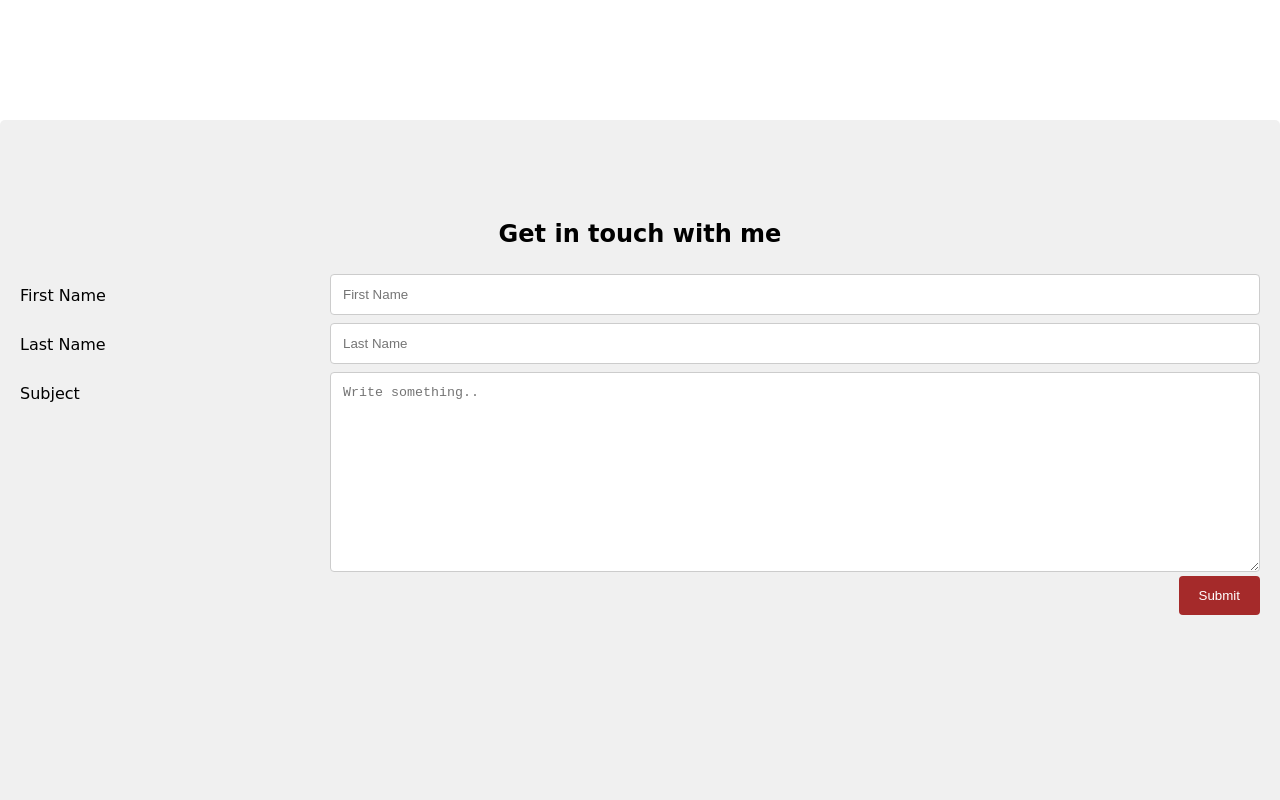
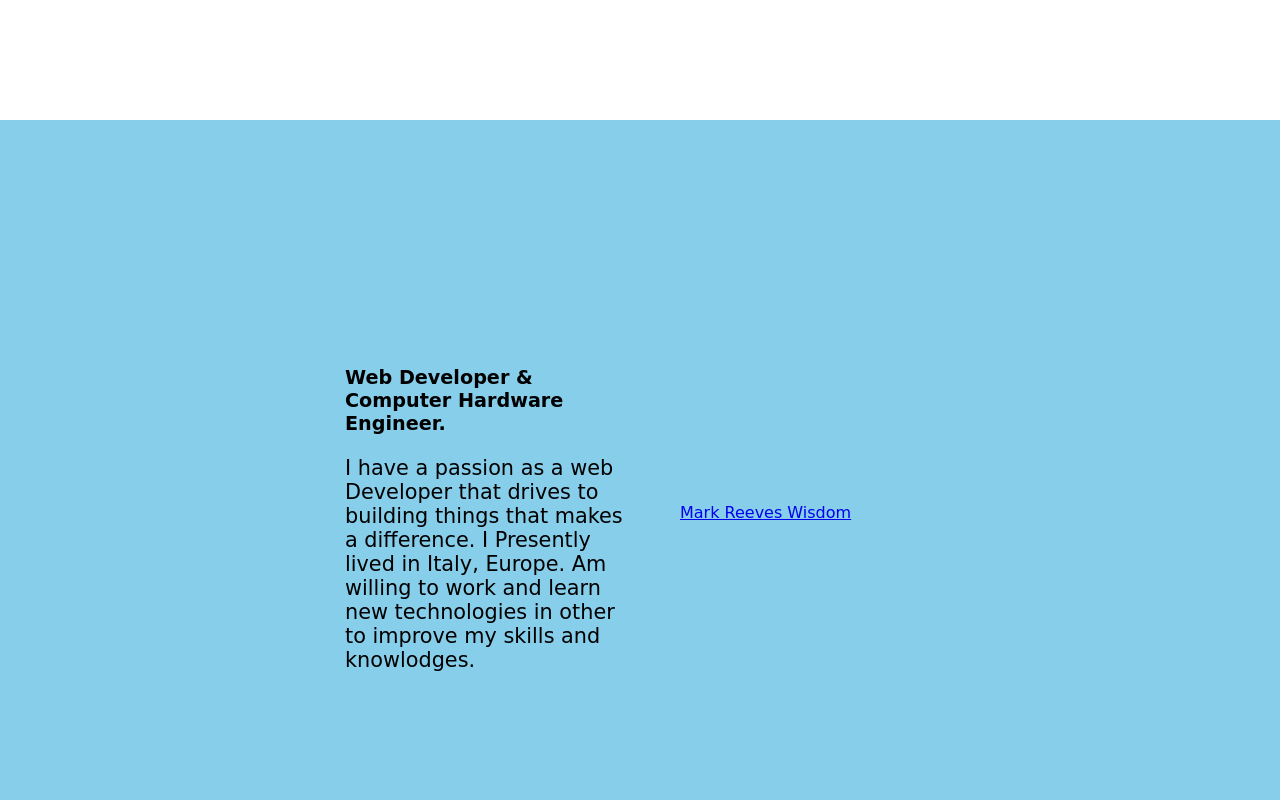
Before and after one commit to markwisdomreeves/my-portfolio, a plain HTML site: page index.html in a window 1280 px wide. Shown: the part 1480-2280 px from the top of the page. Drawn offline with nearby package versions, Linux system fonts and the light colour scheme; a web font is replaced by a local one.

Commit message:
third commit

```diff
--- a/css/index.css
+++ b/css/index.css
@@ -64,7 +64,7 @@ html, body {
 }
 #header #navbar #hire-me-link {
   font-size: 1rem;
-  padding: 10px;
+  padding: 4px;
   background: gray;
   border: 1px solid #111;
   color: #111;
@@ -173,167 +173,6 @@ html, body {
 }
 
 
-/*********  Project nav section *********/
-/* #project-nav {
-  min-height: 80px;
-  cursor: pointer;
-  color: #444;
-}
-#project-nav h1 {
-  font-size: 1.5rem;
-  text-transform: uppercase;
-  font-weight: 900;
-  float: left;
-  margin-left: 70px;
-  letter-spacing: 5px;
-}
-#project-nav ul {
-  float: right;
-  padding: 20px;
-  margin-bottom: 20px;
-}
-#project-nav ul li {
-  list-style-type: none;
-  display: inline-block;
-  font-size: 0.8rem;
-  text-transform: uppercase;
-  font-weight: 400;
-  padding: 0 10px;
-  line-height: 40px;
-  margin-right: 30px;
-}
-#project-nav ul li:hover, .active-link {
-  background: chocolate;
-} */
-
-/* contact section */
-/* #contacts {
-  display: flex;
-  flex-direction: column;
-  align-items: center;
-  min-height: 280px;
-  background: blue;
-}
-#contacts h2 {
-  margin-top: 50px;
-  margin-bottom: 0px;
-}
-#contacts p {
-  margin-bottom: 30px;
-}
-#links-container {
-  display: flex;
-  align-items: center;
-  flex-wrap: wrap;
-}
-#contacts a {
-  display: inline-block;
-  line-height: 100px;
-  width: 100px;
-  height: 100px;
-  text-align: center;
-  border: solid;
-  border-width: 1px;
-  border-radius: 50%;
-  text-decoration: none;
-  color: black;
-  background: brown;
-  margin-left: 2vw;
-  margin-right: 2vw;
-}
-@media(max-width: 650px) {
-  #callme {
-    grid-column: 2 / 4;
-    margin: auto;
-  }
-  #links-container {
-    display: grid;
-    grid-template-columns: 1fr 1fr 1fr 1fr;
-    grid-template-rows: 1fr 1fr;
-    grid-gap: 10px;
-  }
-  #contacts {
-    min-height: 390px;
-  }
-}
-@media(max-width: 550px) {
-  #links-container {
-    display: grid;
-    grid-template-columns: 1fr 1fr;
-    grid-template-rows: 1fr 1fr 1fr;
-  }
-  #callme {
-    grid-column: 1 / 3;
-    grid-row: 3;
-  }
-  #contacts {
-    min-height: 500px;
-  }
-} */
-
-/* Contact section */
-
-
-/*********** section  *********/
- /* #projects{
-  display: flex;
-  flex-wrap: wrap;
-  justify-content: space-evenly;
-  width: 100%;
-  padding: 10px;
-} */
-/* .thumb {
-  width: 32%;
-  min-width: 300px;
-  height: 400px;
-  text-align: center;
-  cursor: pointer;
-  padding: 10px;
-  margin-top: 20px;
-  cursor: pointer;
-}
-.thumb img {
-  width: 100%;
-  height: 300px;
-  display: block;
-  object-position: top;
-  object-fit: cover;
-  cursor: pointer;
-}
-.thumb h4 {
-  font-size: 1rem;
-  font-weight: 900;
-  letter-spacing: 3px;
-  text-transform: uppercase;
-  line-height: 80px;
-}
-.thumb:hover{
-  background: #ccc;
-}
-.thumb .project-links {
-  display: flex;
-  align-items: center;
-  justify-content: space-evenly;
-}
-.thumb .project-links-container {
-  display: flex;
-  align-items: center;
-  justify-content: space-evenly;
-}
-.thumb .project-links-container a {
-  font-size: 1rem;
-  padding: 10px;
-  text-decoration: none;
-  text-transform: uppercase;
-  color: #111;
-  cursor: pointer;
-}
-.thumb .project-links-container a:hover {
-  color: brown;
-} */
-/* End of Main section */
-
-
 /* Stick sidebar Icons section */
 .social {
   position: fixed;
@@ -392,6 +231,37 @@ html, body {
 .social ul li:hover i {
   transform: rotate(360deg);
   transition: all 1s;
+}
+
+
+/* Faceback page section */
+.main-facebook-container {
+  /* background: #303841; */
+  background: #87CEEB;
+  /* background: #fff; */
+  display: flex;
+  justify-content: center;
+  align-items: center;
+  flex-wrap: wrap;
+  /* margin: 20px; */
+}
+.facebook-container {
+  width: 300px;
+  /* height: 300px; */
+  color: #f1f1f1;
+  margin-bottom: 1rem;
+}
+.facebook-info-container {
+  width: 300px;
+  /* height: 300px; */
+  padding: 5px;
+  font-size: 1rem;
+}
+.facebook-info-container h3 {
+  font-size: 1.2rem;
+}
+.facebook-info-container p {
+  font-size: 1.3rem;
 }
 
 
@@ -593,21 +463,7 @@ input[type=submit]:hover {
     height: 300px;
     padding: 5px;
   }
- /* .info-container {
-    width: 300px;
-    height: 300px;
-    padding: 5px;
-    font-size: 1rem;
-  } */
-  /* .info-container h3 {
-    font-size: 1.2rem;
-    font-weight: 900;
-  }
-  .info-container p {
-    font-size: 1rem;
-    font-weight: 900;
-    color: #111;
-  } */
+
 
 
 /* Skills section */
--- a/index.html
+++ b/index.html
@@ -9,6 +9,9 @@
       integrity="sha384-B4dIYHKNBt8Bc12p+WXckhzcICo0wtJAoU8YZTY5qE0Id1GSseTk6S+L3BlXeVIU"
       crossorigin="anonymous"
     />
+    <div id="fb-root"></div>
+    <script async defer crossorigin="anonymous" src="https://connect.facebook.net/en_US/sdk.js#xfbml=1&version=v7.0" nonce="h7yTBrIP"></script>
+
     <link rel="stylesheet" href="https://cdnjs.cloudflare.com/ajax/libs/font-awesome/4.7.0/css/font-awesome.min.css">
     <link rel="stylesheet" href="css/index.css"></link>
     <title>My Personal Website</title>
@@ -25,7 +28,7 @@
             <a href="##">Projects</a>
             <a href="##">Contact</a>
             <!-- <button id="hire-me-link">Hire Me</button> -->
-            <a href="https://www.freecodecamp.org/learn/responsive-web-design/responsive-web-design-projects/build-a-personal-portfolio-webpage" target="_blank" id="hire-me-link">Hire Me</a>
+            <a href="https://www.freecodecamp.org/learn/responsive-web-design/responsive-web-design-projects/build-a-personal-portfolio-webpage" target="_blank" id="hire-me-link">HIRE ME</a>
         </nav>
     </header>
 
@@ -92,10 +95,6 @@
             <div class="img-container">
                 <img src="./img/profile-img.png" alt="logo">
             </div>
-            <!-- <div class="info-container">
-                <h3>Web Developer & Computer Hardware Engineer.</h3>
-                <p>I have a passion as a web Developer that drives to building things that makes a difference. I lived in Italy, Europe. Am willing to learn new technologies in other to improve my skills and knowlodges.</p>
-            </div> -->
             <div class="skills">
                 <h1>My Skills</h1>
                 <li>
@@ -148,19 +147,19 @@
                 </li>
             </div>
         </section>
-
-        <!-- <section class="about-me-container">
-            <div class="img-container">
-                <img src="./img/profile-img.png">
-            </div>
-            <div class="info-container">
-                <h3>Full Stack JavaScript Developer & Computer Hardware Engineer.</h3>
-                <p>I am a 29 years old Full Stack JavaScript Developer from the TeamTreeHouse Techdegree School. Due to my passion as a web Developer, I have built some nice projects that you are welcome to view. I Presently lived in Italy, Europe. Am willing to work and learn new technologies in other to improve my skills and knowlodges as a great Developer. In addition to my Development skills, am also a Computer Hardware Engineer and have three years worked experience in Computer Hardware Engineering.</p>
-            </div>
-        </section> -->
-
         <!-- end of About me section -->
 
+        <!-- Facebook Page section -->
+        <section class="main-facebook-container">
+            <div class="facebook-info-container">
+                <h3>Web Developer & Computer Hardware Engineer.</h3>
+                <p>I have a passion as a web Developer that drives to building things that makes a difference. I Presently lived in Italy, Europe. Am willing to work and learn new technologies in other to improve my skills and knowlodges.</p>
+            </div>
+            <div class="facebook-container">
+                <div class="fb-page" data-href="https://www.facebook.com/Mark-Reeves-Wisdom-1228461577357559/" data-tabs="timeline" data-width="" data-height="" data-small-header="true" data-adapt-container-width="true" data-hide-cover="false" data-show-facepile="true"><blockquote cite="https://www.facebook.com/Mark-Reeves-Wisdom-1228461577357559/" class="fb-xfbml-parse-ignore"><a href="https://www.facebook.com/Mark-Reeves-Wisdom-1228461577357559/">Mark Reeves Wisdom</a></blockquote></div>
+            </div>
+        </section>
+        <!-- End of facebook page section -->
 
         <!-- Contact of section -->
         <section class="cantact-form-container">
```
